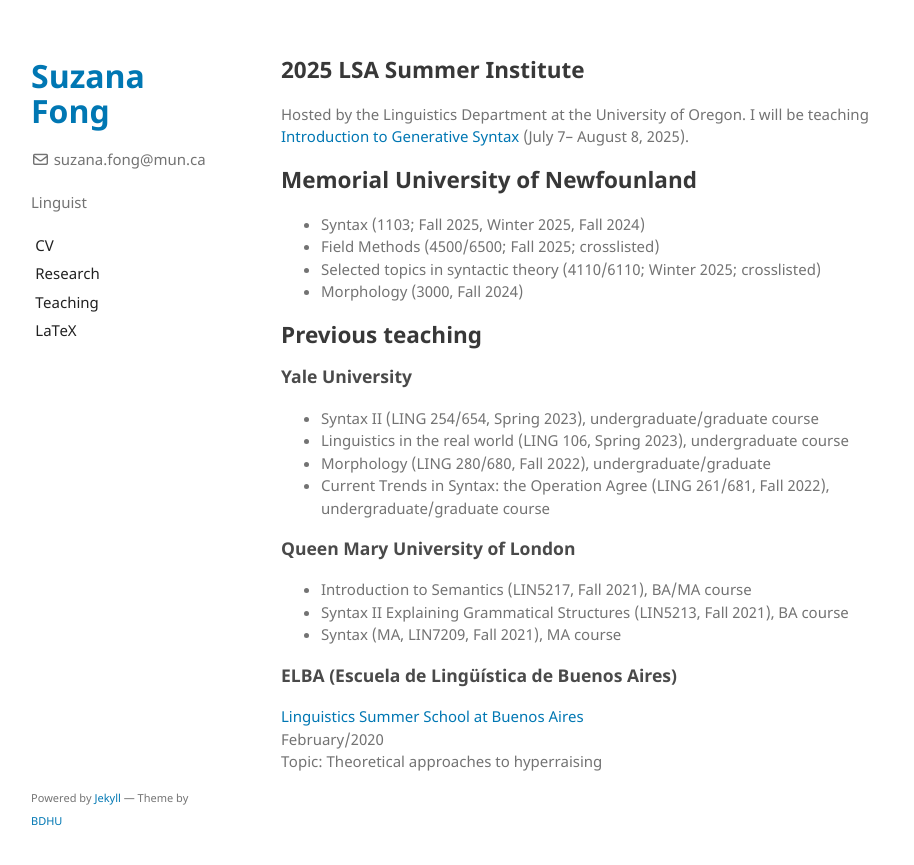
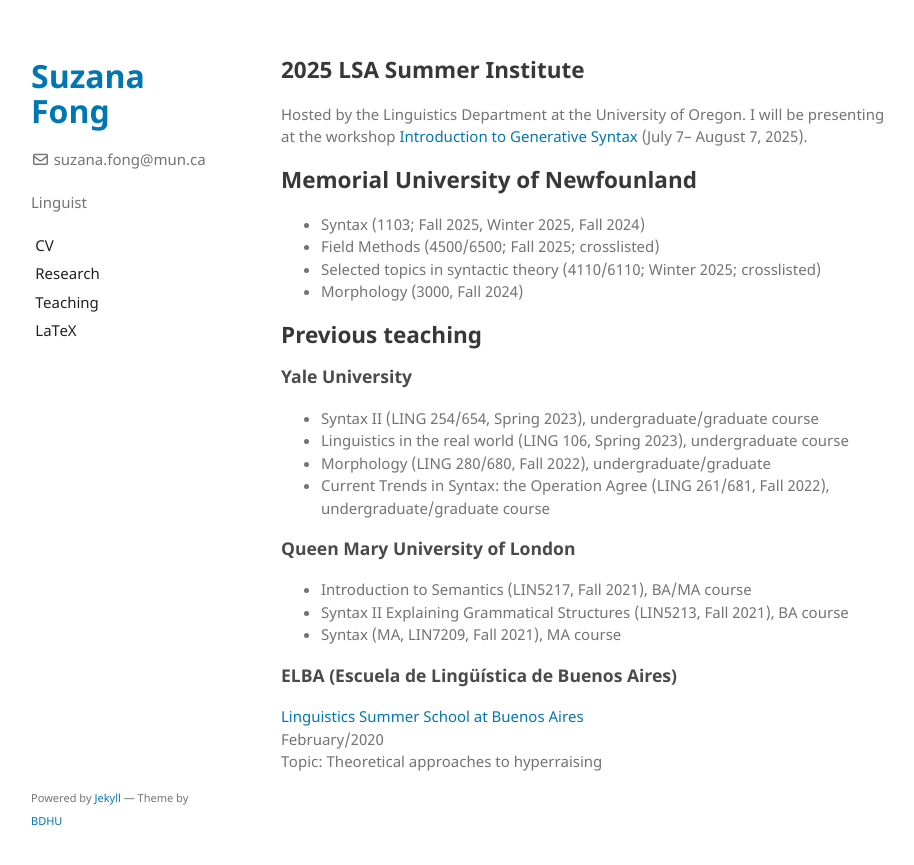
Before and after one commit to sznfng/sznfng.github.io, a Jekyll site: the page built from teaching.md, in a window 1280 px wide. Shown: the top 865 px of the page, without its empty margins (179-1093 px from the left). Built offline with Jekyll 4.4.1, drawn with Linux system fonts in a browser that asks for light colours.

Commit message:
Update teaching.md

```diff
--- a/teaching.md
+++ b/teaching.md
@@ -4,7 +4,7 @@ title: Teaching
 ---
 ## 2025 LSA Summer Institute
 
-Hosted by the Linguistics Department at the University of Oregon. I will be teaching [Introduction to Generative Syntax](https://center.uoregon.edu/LSA/2025/program/search/detail_session.php?id=13901702) (July 7-- August 8, 2025).
+Hosted by the Linguistics Department at the University of Oregon. I will be presenting at the workshop [Introduction to Generative Syntax](https://center.uoregon.edu/LSA/2025/program/search/detail_session.php?id=13901702) (July 7-- August 7, 2025).
 
 ## Memorial University of Newfounland
 + Syntax (1103; Fall 2025, Winter 2025, Fall 2024)
```
